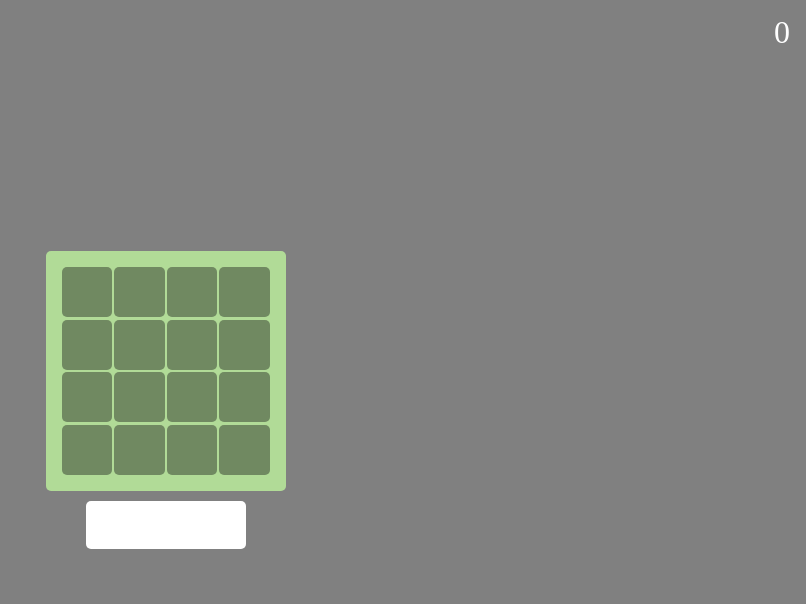
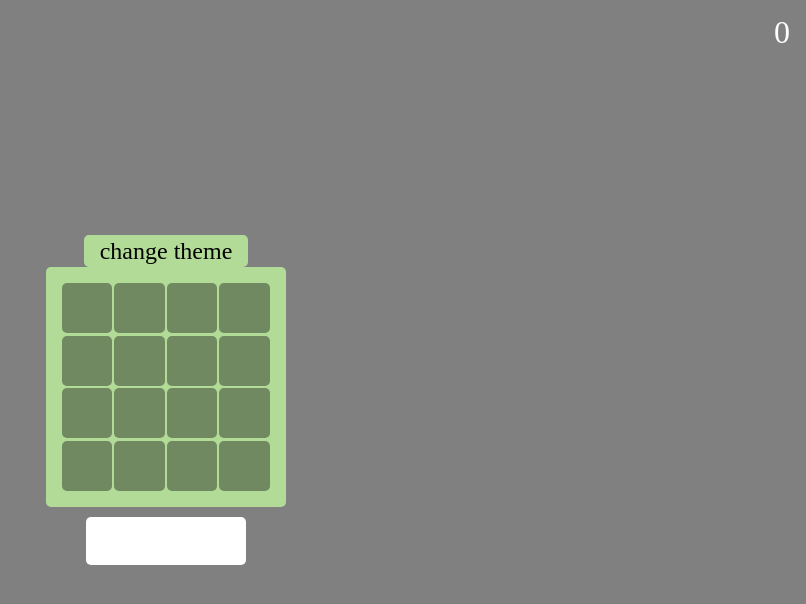
Before and after one commit to NeatKYU/2048game, a React (Vite) app: page / in a window 1280 px wide. Shown: the top 604 px of the page, without its empty margins (474-1280 px from the left). Built offline with nearby package versions, Linux system fonts and the light colour scheme.

Commit message:
💄 테마 기틀 구현

```diff
--- a/src/App.tsx
+++ b/src/App.tsx
@@ -1,12 +1,20 @@
 import Routes from './routes';
 import GlobalStyle from './Globalstyle';
+import { ThemeProvider } from 'styled-components';
+import { lightTheme, darkTheme } from '@/assets/theme';
+import { useRecoilValue } from 'recoil';
+import { themeState } from './recoil/theme';
 
 function App() {
 
+  const isLightTheme = useRecoilValue(themeState);
+
   return (
     <div className="App">
-      <GlobalStyle/>
-      <Routes/>
+      <ThemeProvider theme={isLightTheme ? lightTheme : darkTheme}>
+        <GlobalStyle/>
+        <Routes/>
+      </ThemeProvider>
     </div>
   )
 }
--- /dev/null
+++ b/src/assets/theme.ts
@@ -0,0 +1,9 @@
+export const lightTheme = {
+    bgColor: '#b1db97',
+    textColor: 'black',
+}
+
+export const darkTheme = {
+    bgColor: '#596950',
+    textColor: 'white',
+}
--- /dev/null
+++ b/src/components/ThemeChangeButton.tsx
@@ -0,0 +1,44 @@
+import { themeState } from '@/recoil/theme';
+import { useRecoilState, useSetRecoilState } from 'recoil';
+import styled from 'styled-components';
+
+interface ThemeChangeButtonProps {
+    label: string;
+}
+
+export const ThemeChangeButton = (props: ThemeChangeButtonProps) => {
+
+    const { label } = props;
+    const [theme, setTheme] = useRecoilState(themeState);
+
+    const changeTheme = () => {
+        setTheme(!theme);
+    }
+
+    return (
+        <Container onClick={changeTheme}>
+            { label }
+        </Container>
+    )
+}
+
+
+const Container = styled.div`
+    width: auto;
+    min-width: 5rem;
+    height: 2rem;
+    padding-left: 1rem;
+    padding-right: 1rem;
+
+    display: flex;
+    justify-content: center;
+    align-items: center;
+
+    border-radius: 5px;
+
+    background-color: ${(props) => props.theme.bgColor};
+    color: ${(props) => props.theme.textColor};
+    font-size: 1.5rem;
+
+    cursor: pointer;
+`;
--- a/src/pages/MainPage.tsx
+++ b/src/pages/MainPage.tsx
@@ -6,6 +6,7 @@ import { Score } from '@/components/Score';
 import { useRecoilValue } from 'recoil';
 import { boardState } from '@/recoil/board';
 import { calculateScore } from '@/utils/math';
+import { ThemeChangeButton } from '@/components/ThemeChangeButton';
 
 export const MainPage = () => {
 
@@ -18,7 +19,8 @@ export const MainPage = () => {
 
     return (
         <Container>
-            <Score score={calculateScore(board)}/>
+            <Score score={calculateScore(board)} />
+            <ThemeChangeButton label='change theme'/>
             <Board customRef={boardRef} mode='4x4'></Board>
             <div style={{ height: '10px'}}></div>
             <StartButton setFocus={moveFocus} />
--- /dev/null
+++ b/src/recoil/theme.ts
@@ -0,0 +1,6 @@
+import { atom } from 'recoil';
+
+export const themeState = atom({
+    key: 'themeState',
+    default: true,
+})
```
Also changed, not shown: src/utils/math.ts (+9 -1 lines).
